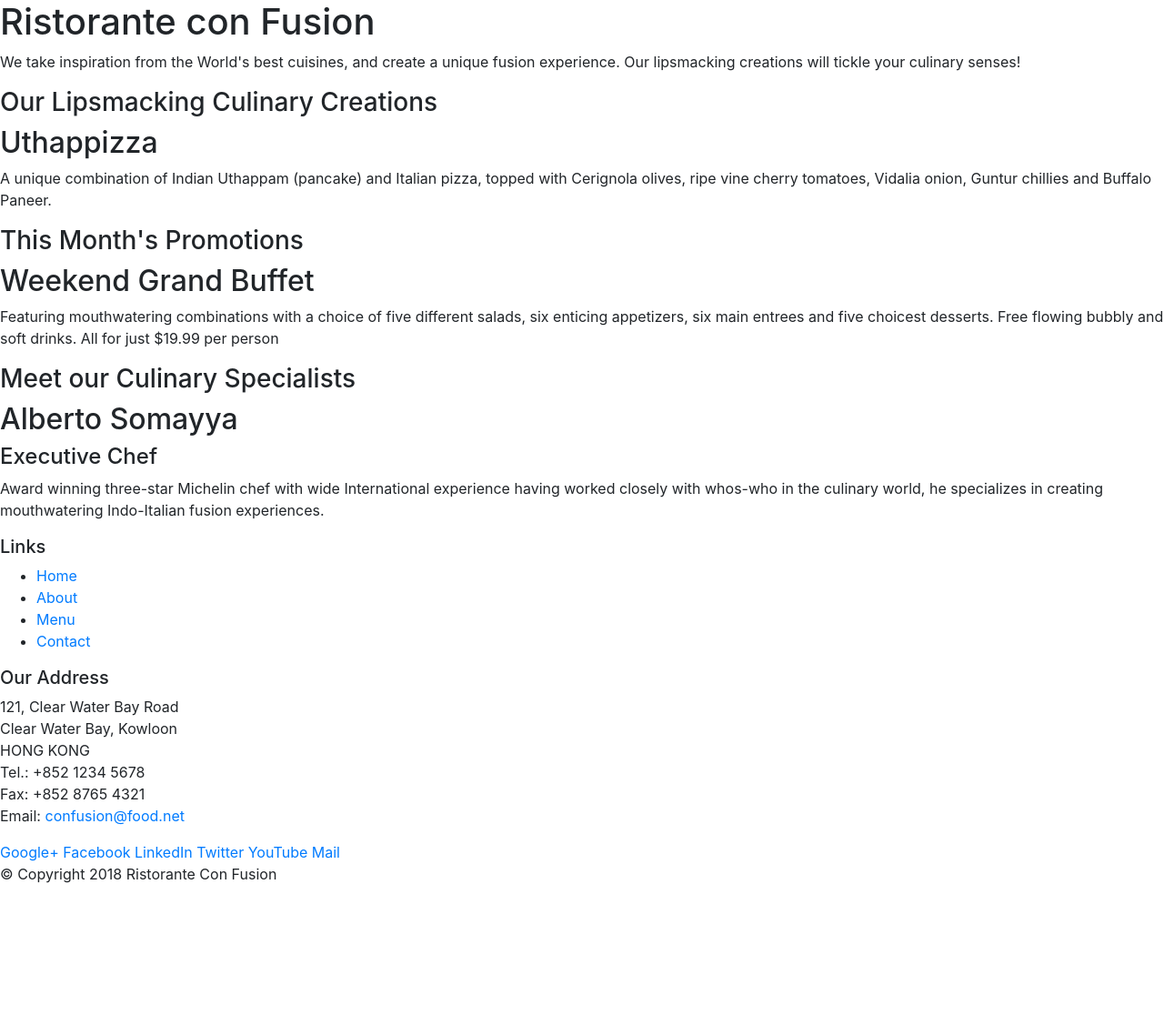
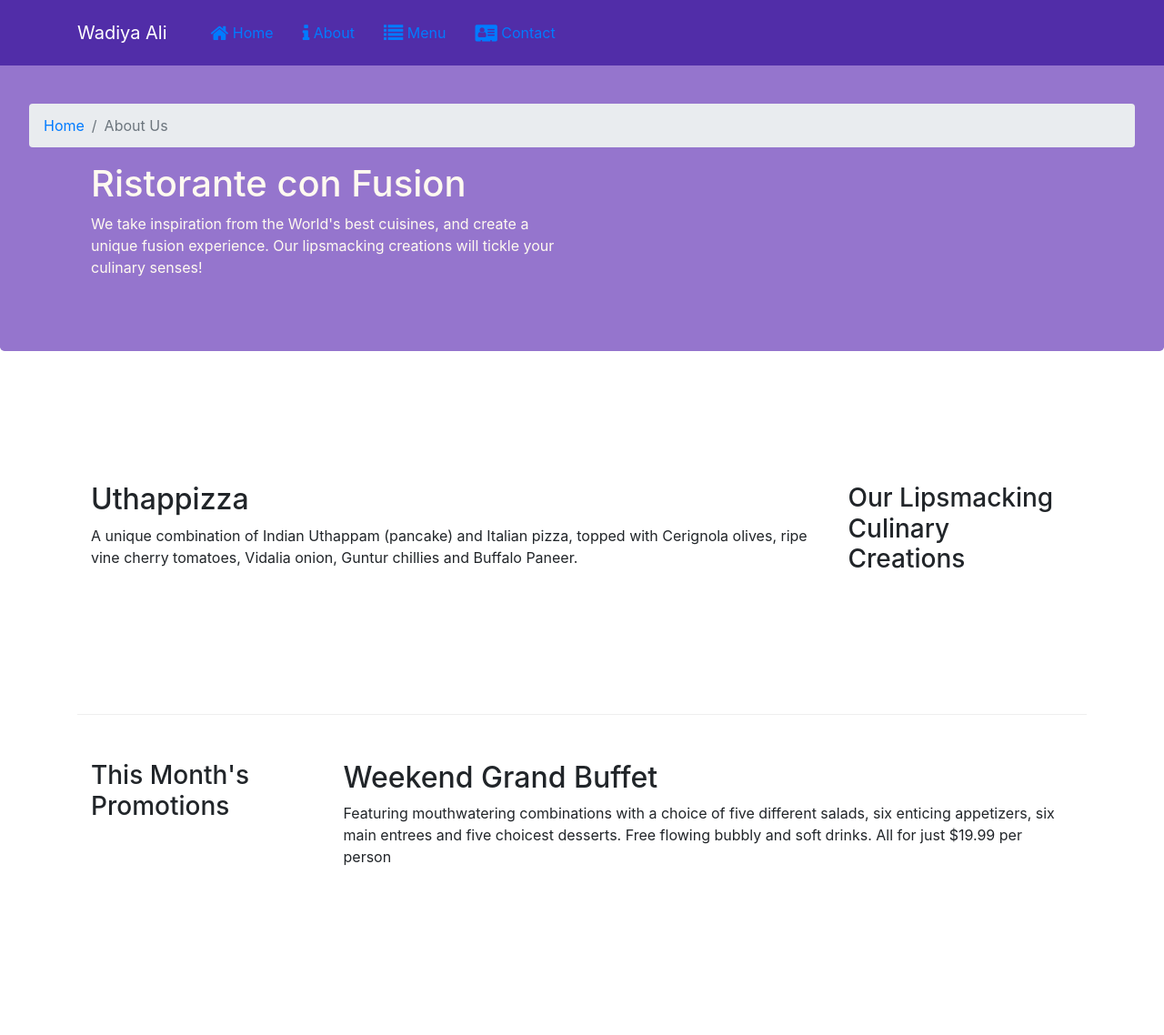
Before and after one commit to Wadiyaali/practiceTaskwithCoursera, a website: page index.html in a window 1280 px wide. Shown: the top 1138 px of the page at 91% size. Before the commit the page ends 989 px from the top, so only its background shows below. Drawn offline with nearby package versions, Linux system fonts and the light colour scheme.

Commit message:
font added

```diff
--- /dev/null
+++ b/css/styles.css
@@ -0,0 +1,37 @@
+.row-header
+{
+    margin:0px auto;
+    padding:0px auto;
+}
+.row-content{
+    margin:0px auto;
+    padding:50px 0px 50px 0px;
+    border-bottom: 1px ridge;
+    min-height:400px;
+}
+.footer
+{
+    background-color: #D1C4E9;
+    margin:0px auto;
+    padding:20px 0px 20px 0px;
+}
+.jumbotron
+{
+    padding: 70px 30px 70 px 30px;
+    margin:0px auto;
+    background: #9575CD;
+    color: floralwhite;
+}
+.address{
+    font-size:80%;
+    margin:0px auto;
+    color:#0f0f0f;
+}
+body{
+    padding:50px 0px 0px 0px;
+    z-index:0;
+}
+
+.navbar-dark {
+     background-color: #512DA8;
+}
--- a/index.html
+++ b/index.html
@@ -9,50 +9,76 @@
 
     <!-- Bootstrap CSS -->
     <link rel="stylesheet" href="node_modules/bootstrap/dist/css/bootstrap.min.css">
+    <link rel="stylesheet" href="css/styles.css">
+    <link rel="stylesheet" href="node_modules/font-awesome/css/font-awesome.min.css">
+    <link rel="stylesheet" href="node_modules/bootstrap-social/bootstrap-social.css">
 </head>
 
 <body>
+<nav class="navbar navbar-dark navbar-expand-sm fixed-top">
+    <div class="container">
+        <button class="navbar-toggler" type="button" data-toggle="collapse" data-target="#Navbar">
+<span class="navbar-toggler-icon"></span>
+        </button>
+        <a class="navbar-brand" href="#">Wadiya Ali</a>
+        <div class="collapse navbar-collapse" id="#Navbar">
+        <ul class="navbar nav mr-auto">
+            <li class="nav-item active"><a class="nav-link" href="#"><span class="fa fa-home fa-lg"></span> Home</a></li>
+            <li class="nav-item"><a class="nav-link" href="./aboutus.html"><span class="fa fa-info fa-lg"></span> About</a></li>
+            <li class="nav-item"><a class="nav-link" href="#"><span class="fa fa-list fa-lg"></span> Menu</a></li>
+            <li class="nav-item"><a class="nav-link" href="#"><span class="fa fa-address-card fa-lg"></span> Contact</a></li>
+        </ul>
+    </div>
 
-    <header>
-        <div>
-            <div>
-                <div>
+    </div>
+
+
+</nav>
+
+    <header class="jumbotron">
+        <ol class="col-12 breadcrumb">
+            <li class="breadcrumb-item"><a href="./index.html">Home</a></li>
+            <li class="breadcrumb-item active">About Us</li>
+        </ol>
+        <div class="container">
+            <div class="row row-header">
+                <div class="col-12 col-sm-6">
                     <h1>Ristorante con Fusion</h1>
                     <p>We take inspiration from the World's best cuisines, and create a unique fusion experience. Our lipsmacking creations will tickle your culinary senses!</p>
                 </div>
-                <div>
+                <div class="col-12 col-sm">
                 </div>
             </div>
         </div>
     </header>
 
-    <div>
-        <div>
-            <div>
+    <div class="container">
+        <div class="row row-content align-items-center">
+            <div class="col-12 col-sm-4 order-sm-last col-md-3">
                 <h3>Our Lipsmacking Culinary Creations</h3>
             </div>
-            <div>
+            <div class="col col-sm order-sm-first col-md">
                 <h2>Uthappizza</h2>
                 <p>A unique combination of Indian Uthappam (pancake) and Italian pizza, topped with Cerignola olives, ripe vine cherry tomatoes, Vidalia onion, Guntur chillies and Buffalo Paneer.</p>
             </div>
         </div>
 
 
-        <div>
-            <div>
+        <div class="row row-content">
+            <div class="col-12 col-sm-4 col-md-3 align-items-center">
                 <h3>This Month's Promotions</h3>
             </div>
-            <div>
+            <div class="col col-sm col-md">
                 <h2>Weekend Grand Buffet</h2>
                 <p>Featuring mouthwatering combinations with a choice of five different salads, six enticing appetizers, six main entrees and five choicest desserts. Free flowing bubbly and soft drinks. All for just $19.99 per person </p>
             </div>
         </div>
 
-        <div>
-            <div>
+        <div class="row row-content">
+            <div class="col-12 col-sm-4 order-sm-last col-md-3 align-items-center">
                 <h3>Meet our Culinary Specialists</h3>
             </div>
-            <div>
+            <div class="col col-sm order-sm-first col-md">
                 <h2>Alberto Somayya</h2>
                 <h4>Executive Chef</h4>
                 <p>Award winning three-star Michelin chef with wide International experience having worked closely with whos-who in the culinary world, he specializes in creating mouthwatering Indo-Italian fusion experiences. </p>
@@ -60,42 +86,43 @@
         </div>
     </div>
 
-    <footer>
-        <div>
-            <div>
-                <div>
+    <footer class="footer">
+        <div class="container">
+            <div class="row">
+                <div class="col-4 offset-1 col-sm-2">
                     <h5>Links</h5>
-                    <ul>
+                    <ul class="list-unstyled">
                         <li><a href="#">Home</a></li>
                         <li><a href="#">About</a></li>
                         <li><a href="#">Menu</a></li>
                         <li><a href="#">Contact</a></li>
                     </ul>
                 </div>
-                <div>
+                <div class="col-7 col-sm-5">
                     <h5>Our Address</h5>
                     <address>
-		              121, Clear Water Bay Road<br>
-		              Clear Water Bay, Kowloon<br>
-		              HONG KONG<br>
-		              Tel.: +852 1234 5678<br>
-		              Fax: +852 8765 4321<br>
-		              Email: <a href="mailto:confusion@food.net">confusion@food.net</a>
+                        <i class="fa fa-phone fa-lg"></i>: +852 1234 5678<br>
+                        <i class="fa fa-fax fa-lg"></i>: +852 8765 4321<br>
+                        <i class="fa fa-envelope fa-lg"></i>:
+                        <a href="mailto:confusion@food.net">confusion@food.net</a>
 		           </address>
                 </div>
-                <div>
-                    <div>
-                        <a href="http://google.com/+">Google+</a>
-                        <a href="http://www.facebook.com/profile.php?id=">Facebook</a>
-                        <a href="http://www.linkedin.com/in/">LinkedIn</a>
-                        <a href="http://twitter.com/">Twitter</a>
-                        <a href="http://youtube.com/">YouTube</a>
-                        <a href="mailto:">Mail</a>
+                <div class="col-12 col-sm-4 align-self-center">
+                    <div class="text-center">
+                        <div class="text-center">
+                            <a class="btn btn-social-icon btn-google" href="http://google.com/+"><i class="fa fa-google-plus"></i></a>
+                            <a class="btn btn-social-icon btn-facebook" href="http://www.facebook.com/profile.php?id="><i class="fa fa-facebook"></i></a>
+                            <a class="btn btn-social-icon btn-linkedin" href="http://www.linkedin.com/in/"><i class="fa fa-linkedin"></i></a>
+                            <a class="btn btn-social-icon btn-twitter" href="http://twitter.com/"><i class="fa fa-twitter"></i></a>
+                            <a class="btn btn-social-icon btn-google" href="http://youtube.com/"><i class="fa fa-youtube"></i></a>
+                            <a class="btn btn-social-icon" href="mailto:"><i class="fa fa-envelope-o"></i></a>
+                        </div>
+
                     </div>
                 </div>
            </div>
-           <div>
-                <div>
+           <div class="row justify-content-center">
+                <div class="col-auto">
 
                     <p>© Copyright 2018 Ristorante Con Fusion</p>
                 </div>
--- a/package.json
+++ b/package.json
@@ -15,6 +15,8 @@
   },
   "dependencies": {
     "bootstrap": "^4.5.0",
+    "bootstrap-social": "^5.1.1",
+    "font-awesome": "^4.7.0",
     "jquery": "^3.5.1",
     "popper.js": "^1.16.1"
   }
```
Also changed, not shown: 1 other file.
